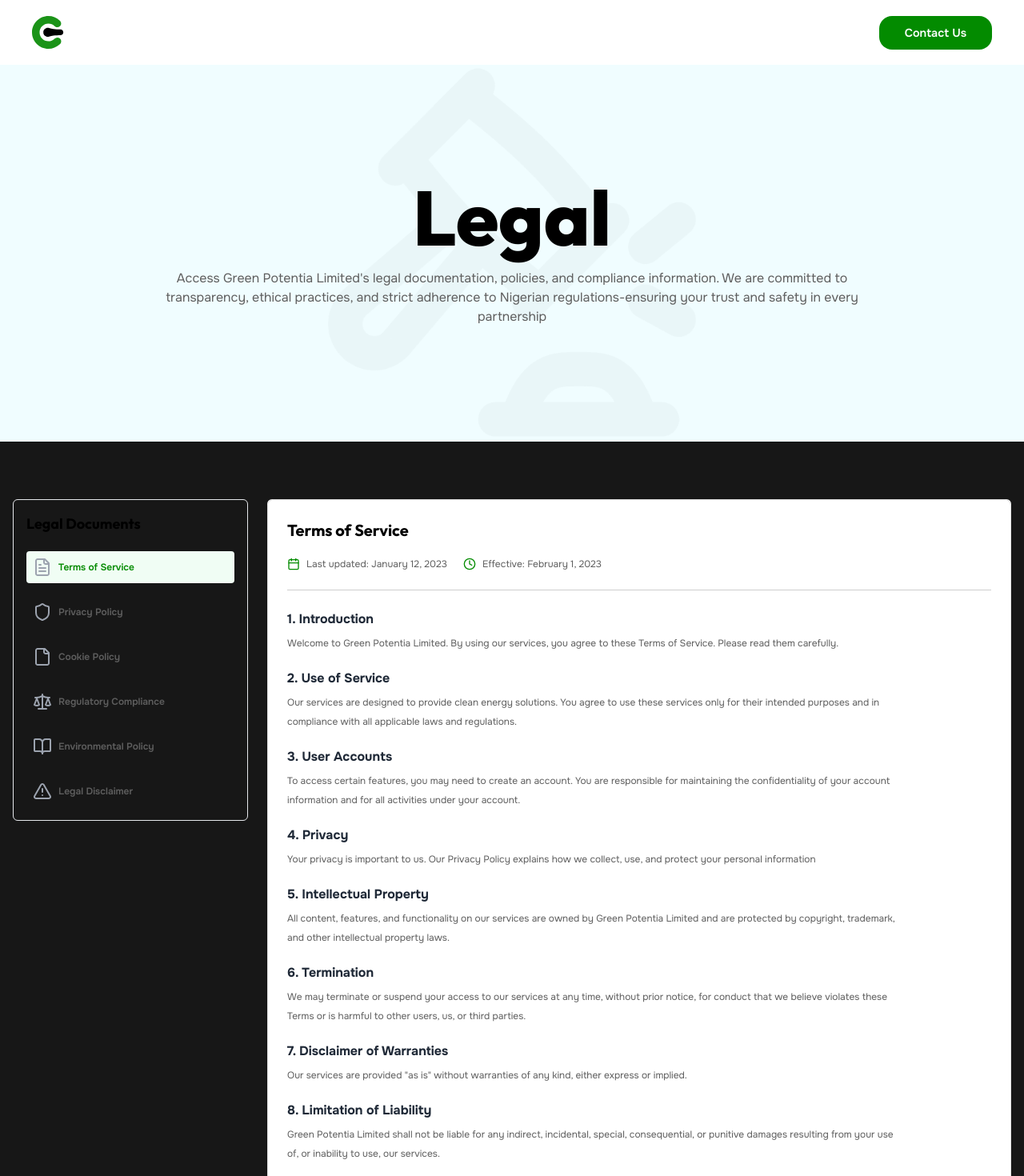
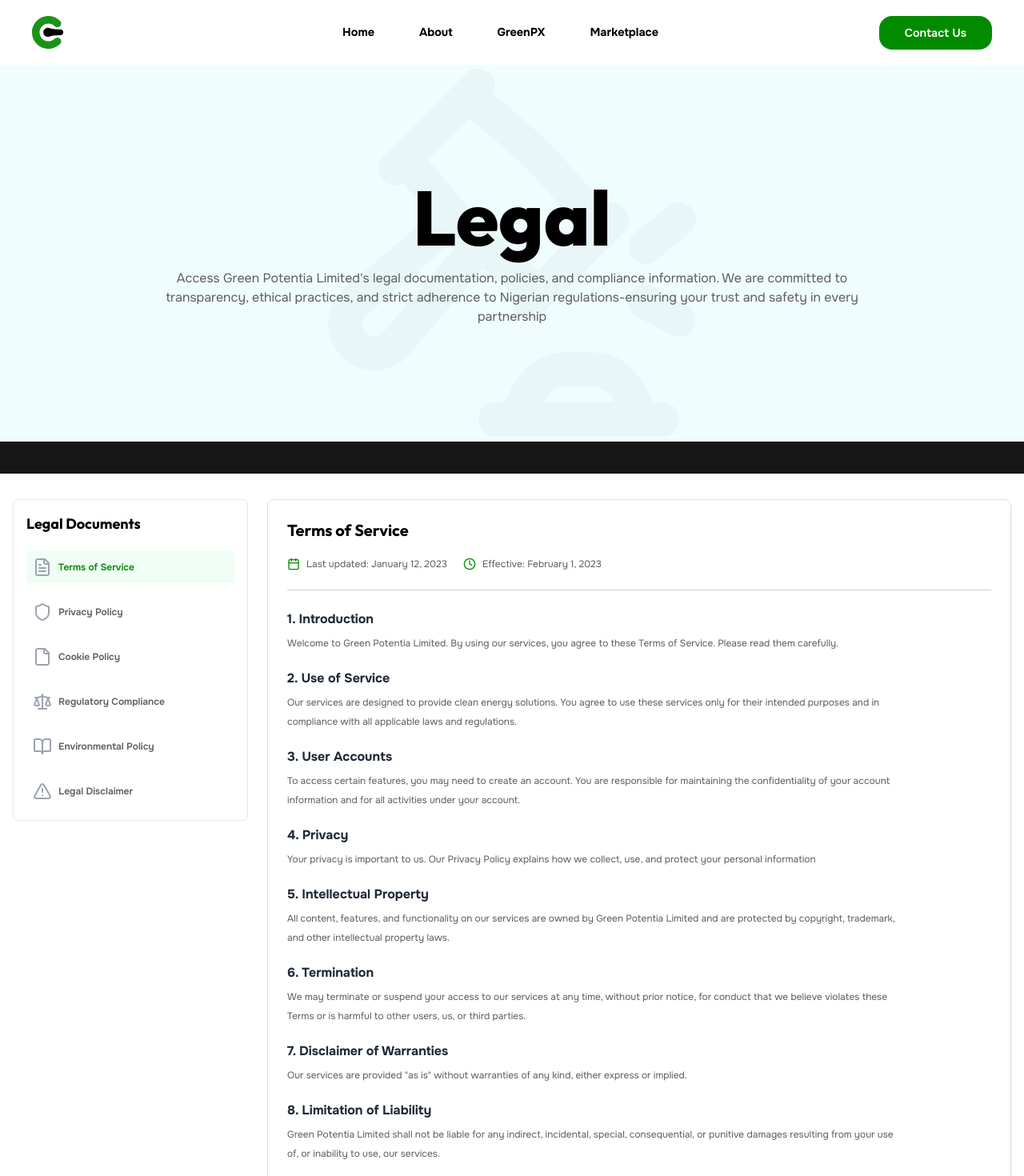
Before and after one commit to Charles77K/GreenPX, a Next.js app: page /legal in a window 1280 px wide. Shown: the top 1470 px of the page at 80% size. Built offline with nearby package versions, Linux system fonts and the light colour scheme.

Commit message:
fix: adjust ui bugs and errors in production

```diff
--- a/app/(routes)/legal/page.tsx
+++ b/app/(routes)/legal/page.tsx
@@ -31,7 +31,7 @@
           </p>
         </header>
       </div>
-      <section className={"flex-col-center mt-10"}>
+      <section className={"flex-col-center bg-white mt-10"}>
         <LegalTabs />
       </section>
     </div>
--- a/components/Legal/LegalTabs.tsx
+++ b/components/Legal/LegalTabs.tsx
@@ -58,7 +58,7 @@
   };
 
   const SidebarContent = () => (
-    <nav aria-labelledby="legal-docs-heading">
+    <nav aria-labelledby="legal-docs-heading" className="bg-white">
       <ul className="space-y-4">
         {SIDE_BAR.map(({ icon, label, href }) => (
           <li key={href}>
@@ -84,7 +84,7 @@
   );
 
   return (
-    <div className="container mx-auto px-4 py-8">
+    <div className="container mx-auto px-4 py-8 bg-white">
       {/* Mobile Menu Trigger */}
       {isMobile && (
         <div className="mb-4">
@@ -97,7 +97,7 @@
         </div>
       )}
 
-      <div className="grid grid-cols-1 md:grid-cols-4 items-start gap-6">
+      <div className="grid grid-cols-1 md:grid-cols-4 items-start gap-6 bg-white">
         {/* Sidebar for Mobile and Desktop */}
         <aside
           className={cn(
--- a/components/Navbar.tsx
+++ b/components/Navbar.tsx
@@ -27,7 +27,9 @@
 
   useEffect(() => {
     const handleScroll = () => {
-      if (window.scrollY > lastScrollY.current) {
+      if (window.scrollY <= 0) {
+        setIsVisible(true);
+      } else if (window.scrollY > lastScrollY.current) {
         setIsVisible(false);
       } else {
         setIsVisible(true);
@@ -73,7 +75,7 @@
               href={href}
               key={label}
               className={cn(
-                "relative font-bold md:text-[0.9rem] 2xl:text-sm px-6 py-2 after:content-[''] hover:bg-brandGreen/10 hover:text-brandGreen transition-all duration-300 ease-in-out rounded-full",
+                "relative font-bold md:text-[0.9rem] text-black 2xl:text-sm px-6 py-2 after:content-[''] hover:bg-brandGreen/10 hover:text-brandGreen transition-all duration-300 ease-in-out rounded-full",
                 pathName === href &&
                   "bg-brandGreen/10 text-brandGreen rounded-full px-6 py-2"
               )}
--- a/components/home/Faqs.tsx
+++ b/components/home/Faqs.tsx
@@ -22,7 +22,7 @@
   };
 
   return (
-    <div className="flex flex-col items-center py-20 px-4 md:px-6">
+    <div className="flex flex-col bg-white items-center py-20 px-4 md:px-6">
       {header && (
         <motion.h2
           initial={{ opacity: 0, y: -20 }}
--- a/next.config.ts
+++ b/next.config.ts
@@ -1,10 +1,6 @@
 import type { NextConfig } from "next";
 
 const nextConfig: NextConfig = {
-  // output: "export",
-  // images: {
-  //   unoptimized: true,
-  // },
   // images: {
   //   loader: "custom",
   //   loaderFile: "./lib/my-loader.ts",
```
